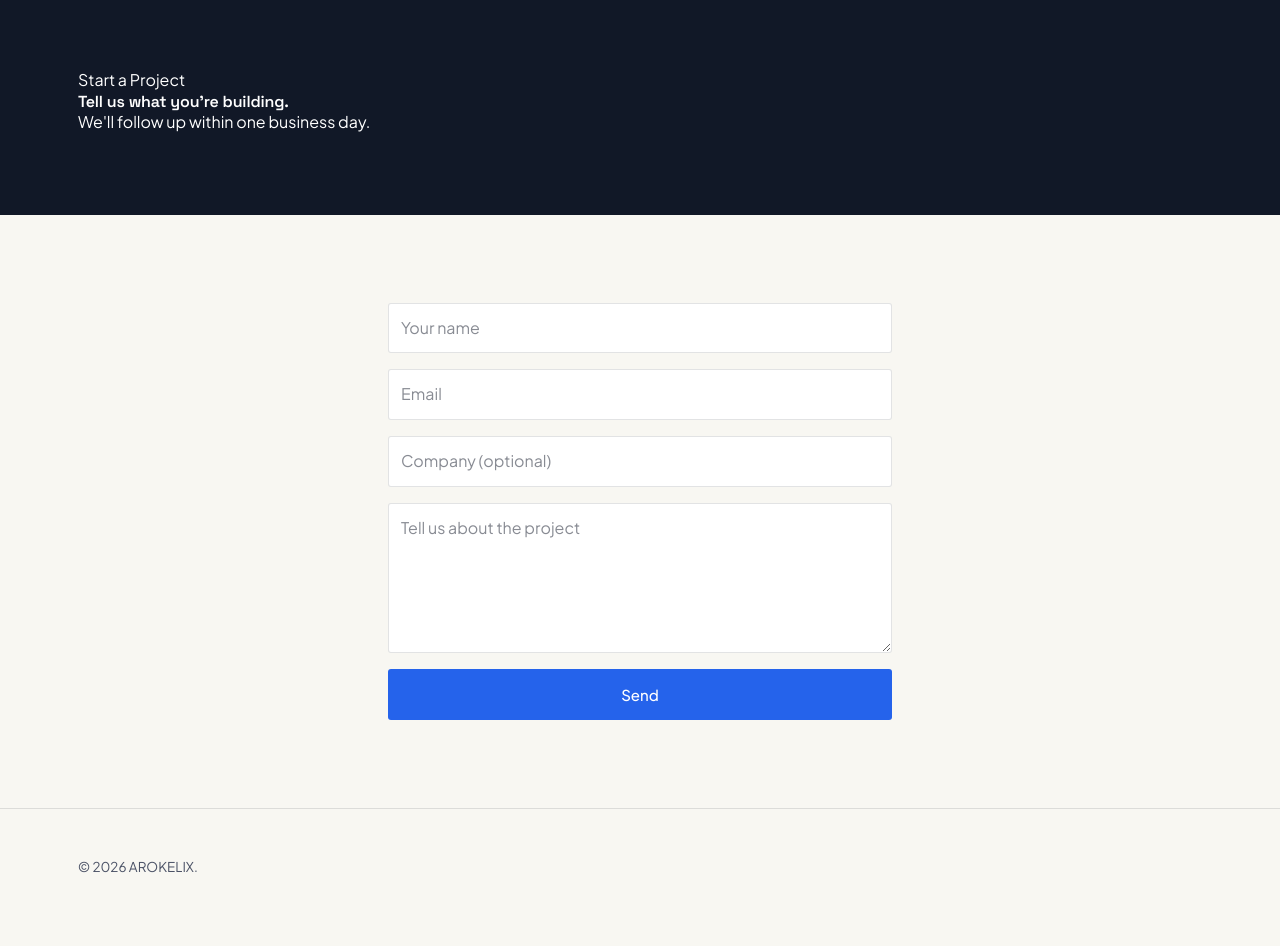
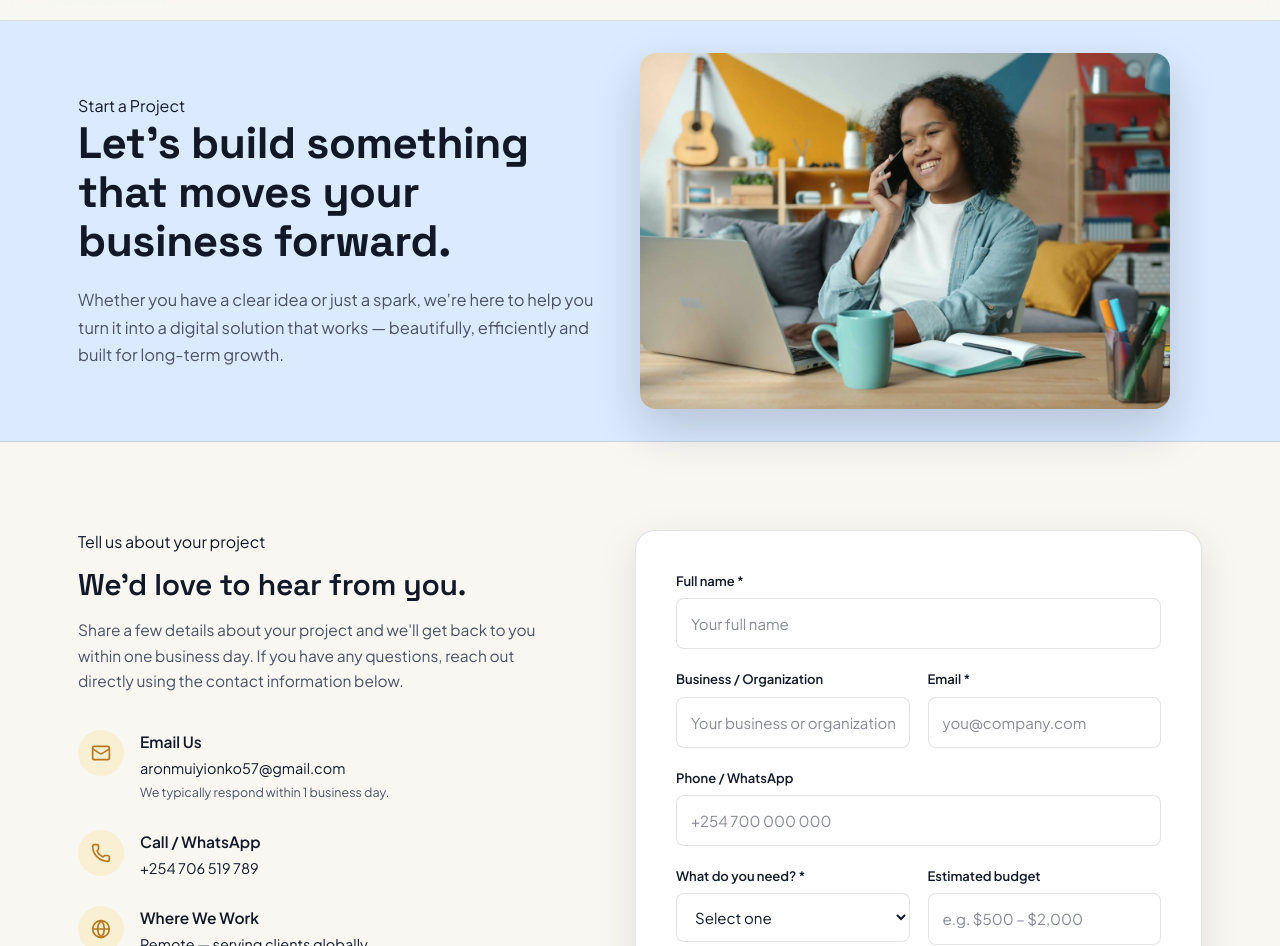
Before and after one commit to aronmuiyionko57-beep/arokelix, a Next.js app: page /contact in a window 1280 px wide. Shown: the part 66-1012 px from the top of the page. Built offline with nearby package versions, Linux system fonts and the light colour scheme.

Commit message:
Redesign Contact page with premium two-column layout

```diff
--- a/app/api/contact/route.ts
+++ b/app/api/contact/route.ts
@@ -6,13 +6,13 @@ const resend = new Resend(process.env.RESEND_API_KEY);
 export async function POST(request: Request) {
   try {
     const data = await request.json();
-    const { name, email, company, message } = data;
+    const { name, company, email, phone, service, budget, message } = data;
 
     await resend.emails.send({
       from: "AROKELIX Website <onboarding@resend.dev>",
       to: "aronmuiyionko57@gmail.com",
-      subject: `New project inquiry from ${name}`,
-      text: `Name: ${name}\nEmail: ${email}\nCompany: ${company || "—"}\n\nMessage:\n${message}`,
+      subject: `New project enquiry from ${name} — ${service || "General"}`,
+      text: `Name: ${name}\nCompany: ${company || "—"}\nEmail: ${email}\nPhone/WhatsApp: ${phone || "—"}\nService needed: ${service || "—"}\nBudget: ${budget || "—"}\n\nProject description:\n${message}`,
     });
 
     return NextResponse.json({ success: true });
--- a/app/contact/page.tsx
+++ b/app/contact/page.tsx
@@ -1,12 +1,21 @@
 "use client";
 
 import { useState } from "react";
+import { Mail, Phone, Globe as GlobeIcon } from "lucide-react";
+
+const services = [
+  "Website", "Software", "E-commerce", "Mobile App",
+  "Branding", "Digital Marketing", "Automation", "Other",
+];
 
 export default function Contact() {
-  const [form, setForm] = useState({ name: "", email: "", company: "", message: "" });
+  const [form, setForm] = useState({
+    name: "", company: "", email: "", phone: "",
+    service: "", budget: "", message: "",
+  });
   const [status, setStatus] = useState("idle");
 
-  function handleChange(e: React.ChangeEvent<HTMLInputElement | HTMLTextAreaElement>) {
+  function handleChange(e: React.ChangeEvent<HTMLInputElement | HTMLTextAreaElement | HTMLSelectElement>) {
     setForm({ ...form, [e.target.name]: e.target.value });
   }
 
@@ -20,68 +29,162 @@ export default function Contact() {
     });
     if (res.ok) {
       setStatus("sent");
-      setForm({ name: "", email: "", company: "", message: "" });
+      setForm({ name: "", company: "", email: "", phone: "", service: "", budget: "", message: "" });
     } else {
       setStatus("error");
     }
   }
 
+  const fieldStyle = {
+    padding: "13px 14px",
+    border: "1px solid var(--line)",
+    borderRadius: "8px",
+    background: "var(--surface)",
+    color: "var(--text-1)",
+    fontFamily: "inherit",
+    fontSize: "15px",
+    width: "100%",
+  };
+
+  const labelStyle = {
+    display: "block",
+    fontSize: "13px",
+    fontWeight: 600,
+    color: "var(--text-1)",
+    marginBottom: "7px",
+  };
+
   return (
     <>
       <header>
         <div className="wrap nav">
-          <div className="logo"><span className="mark"></span>AROKELIX</div>
+          <a href="/" className="logo">
+            <img src="/logo.png" alt="AROKELIX" className="logo-img" />
+          </a>
           <nav className="navlinks">
             <a href="/">Home</a>
             <a href="/about">About AROKELIX</a>
+            <a href="/work">Our Work</a>
           </nav>
+          <a href="/contact" className="navcta">Start a Project</a>
         </div>
       </header>
 
-      <section className="hero">
-        <div className="wrap">
+      <section className="contact-hero">
+        <div className="wrap contact-hero-grid">
+          <div className="contact-hero-text">
             <div className="hero-kicker">Start a Project</div>
-          <h1 style={{ maxWidth: "600px" }}>Tell us what you&apos;re building.</h1>
-          <p className="lede">We&apos;ll follow up within one business day.</p>
+            <h1 className="contact-hero-h1">Let&apos;s build something that moves your business forward.</h1>
+            <p className="contact-hero-lede">
+              Whether you have a clear idea or just a spark, we&apos;re here to help
+              you turn it into a digital solution that works — beautifully,
+              efficiently and built for long-term growth.
+            </p>
+          </div>
+          <div className="contact-hero-photo">
+            <img src="/contact-photo.jpg" alt="AROKELIX workspace" />
+          </div>
         </div>
       </section>
 
       <section>
-        <div className="wrap" style={{ maxWidth: "560px" }}>
+        <div className="wrap contact-split">
+          <div className="contact-info">
+            <div className="hero-kicker">Tell us about your project</div>
+            <h2 className="contact-info-h2">We&apos;d love to hear from you.</h2>
+            <p className="contact-info-lede">
+              Share a few details about your project and we&apos;ll get back to
+              you within one business day. If you have any questions, reach
+              out directly using the contact information below.
+            </p>
+
+            <div className="contact-item">
+              <div className="contact-icon"><Mail size={20} /></div>
+              <div>
+                <b>Email Us</b>
+                <div>aronmuiyionko57@gmail.com</div>
+                <span>We typically respond within 1 business day.</span>
+              </div>
+            </div>
+
+            <div className="contact-item">
+              <div className="contact-icon"><Phone size={20} /></div>
+              <div>
+                <b>Call / WhatsApp</b>
+                <div>+254 706 519 789</div>
+              </div>
+            </div>
+
+            <div className="contact-item">
+              <div className="contact-icon"><GlobeIcon size={20} /></div>
+              <div>
+                <b>Where We Work</b>
+                <div>Remote — serving clients globally</div>
+              </div>
+            </div>
+          </div>
+
+          <div className="contact-form-card">
             {status === "sent" ? (
-            <p style={{ fontSize: "18px" }}>Thanks — your message is in. We&apos;ll be in touch soon.</p>
+              <p style={{ fontSize: "18px" }}>Thanks — your project enquiry is in. We&apos;ll be in touch soon.</p>
             ) : (
-            <form onSubmit={handleSubmit} style={{ display: "flex", flexDirection: "column", gap: "16px" }}>
-              <input
-                name="name" placeholder="Your name" required
-                value={form.name} onChange={handleChange}
-                style={{ padding: "12px", border: "1px solid var(--line)", borderRadius: "3px", background: "var(--surface)", color: "var(--text-1)" }}
-              />
-              <input
-                name="email" type="email" placeholder="Email" required
-                value={form.email} onChange={handleChange}
-                style={{ padding: "12px", border: "1px solid var(--line)", borderRadius: "3px", background: "var(--surface)", color: "var(--text-1)" }}
-              />
-              <input
-                name="company" placeholder="Company (optional)"
-                value={form.company} onChange={handleChange}
-                style={{ padding: "12px", border: "1px solid var(--line)", borderRadius: "3px", background: "var(--surface)", color: "var(--text-1)" }}
-              />
-              <textarea
-                name="message" placeholder="Tell us about the project" required rows={5}
-                value={form.message} onChange={handleChange}
-                style={{ padding: "12px", border: "1px solid var(--line)", borderRadius: "3px", background: "var(--surface)", color: "var(--text-1)" }}
-              />
-              <button type="submit" className="btn btn-primary" disabled={status === "sending"}>
-                {status === "sending" ? "Sending…" : "Send"}
+              <form onSubmit={handleSubmit} style={{ display: "flex", flexDirection: "column", gap: "20px" }}>
+                <div>
+                  <label style={labelStyle}>Full name *</label>
+                  <input name="name" required value={form.name} onChange={handleChange} style={fieldStyle} placeholder="Your full name" />
+                </div>
+
+                <div style={{ display: "grid", gridTemplateColumns: "1fr 1fr", gap: "18px" }}>
+                  <div>
+                    <label style={labelStyle}>Business / Organization</label>
+                    <input name="company" value={form.company} onChange={handleChange} style={fieldStyle} placeholder="Your business or organization" />
+                  </div>
+                  <div>
+                    <label style={labelStyle}>Email *</label>
+                    <input name="email" type="email" required value={form.email} onChange={handleChange} style={fieldStyle} placeholder="you@company.com" />
+                  </div>
+                </div>
+
+                <div>
+                  <label style={labelStyle}>Phone / WhatsApp</label>
+                  <input name="phone" value={form.phone} onChange={handleChange} style={fieldStyle} placeholder="+254 700 000 000" />
+                </div>
+
+                <div style={{ display: "grid", gridTemplateColumns: "1fr 1fr", gap: "18px" }}>
+                  <div>
+                    <label style={labelStyle}>What do you need? *</label>
+                    <select name="service" required value={form.service} onChange={handleChange} style={fieldStyle}>
+                      <option value="">Select one</option>
+                      {services.map((s) => (
+                        <option key={s} value={s}>{s}</option>
+                      ))}
+                    </select>
+                  </div>
+                  <div>
+                    <label style={labelStyle}>Estimated budget</label>
+                    <input name="budget" placeholder="e.g. $500 – $2,000" value={form.budget} onChange={handleChange} style={fieldStyle} />
+                  </div>
+                </div>
+
+                <div>
+                  <label style={labelStyle}>Project description *</label>
+                  <textarea name="message" required rows={5} value={form.message} onChange={handleChange} style={fieldStyle} placeholder="Tell us about your project, goals and any specific requirements..." />
+                </div>
+
+                <button type="submit" className="btn btn-primary" style={{ padding: "15px 24px", fontSize: "16px" }} disabled={status === "sending"}>
+                  {status === "sending" ? "Sending…" : "Send Project Enquiry"}
                 </button>
                 {status === "error" && <p style={{ color: "crimson" }}>Something went wrong — try again.</p>}
               </form>
             )}
           </div>
+        </div>
       </section>
 
       <footer>
+        <div className="wrap" style={{ marginBottom: "24px" }}>
+          <img src="/logo.png" alt="AROKELIX" style={{ height: "72px", width: "auto", mixBlendMode: "multiply" }} />
+        </div>
         <div className="wrap foot-row">
           <div>© {new Date().getFullYear()} AROKELIX.</div>
         </div>
--- a/app/globals.css
+++ b/app/globals.css
@@ -377,7 +377,7 @@ footer{padding:48px 0;}
   color:var(--signal);
 }
 
-.btn{display:inline-flex;align-items:center;justify-content:center;gap:8px;padding:13px 24px;border-radius:3px;font-size:15px;font-weight:500;border:1px solid transparent;transition:transform 0.15s ease, box-shadow 0.15s ease;}
+.btn{display:inline-flex;align-items:center;justify-content:center;gap:8px;padding:13px 24px;border-radius:3px;font-size:15px;font-weight:500;border:1px solid transparent;transition:transform 0.15s ease, box-shadow 0.15s ease;cursor:pointer;}
 .btn:hover{transform:translateY(-1px);}
 .btn-primary{background:var(--signal);color:#fff;}
 .btn-primary:hover{box-shadow:0 8px 20px rgba(37,99,235,0.25);}
@@ -499,3 +499,117 @@ img{
   opacity:1;
   pointer-events:auto;
 }
+
+.contact-hero{
+  padding:0;
+  border-bottom:1px solid var(--line);
+  background:var(--paper-raised);
+}
+.contact-hero-grid{
+  display:grid;
+  grid-template-columns:1fr 1fr;
+  align-items:center;
+  min-height:420px;
+}
+.contact-hero-text{
+  padding:64px 0;
+}
+.contact-hero-h1{
+  font-family:"Space Grotesk", system-ui, sans-serif;
+  font-weight:700;
+  font-size:clamp(30px,3.6vw,44px);
+  line-height:1.12;
+  color:var(--ink);
+  max-width:480px;
+  margin:0 0 20px;
+}
+.contact-hero-lede{
+  font-size:16.5px;
+  line-height:1.65;
+  color:var(--text-2);
+  max-width:44ch;
+  margin:0;
+}
+.contact-hero-photo{
+  height:100%;
+  min-height:420px;
+  padding:32px 32px 32px 0;
+}
+.contact-hero-photo img{
+  width:100%;
+  height:100%;
+  object-fit:cover;
+  border-radius:16px;
+  box-shadow:0 20px 48px rgba(17,24,39,0.18);
+}
+@media (max-width:900px){
+  .contact-hero-grid{grid-template-columns:1fr;min-height:auto;}
+  .contact-hero-text{padding:48px 0 24px;}
+  .contact-hero-photo{min-height:260px;padding:0 0 32px;}
+  .contact-hero-photo img{border-radius:16px;}
+}
+
+.contact-split{
+  display:grid;
+  grid-template-columns:1fr 1.15fr;
+  gap:64px;
+  align-items:start;
+}
+@media (max-width:900px){
+  .contact-split{grid-template-columns:1fr;gap:48px;}
+}
+
+.contact-info-h2{
+  font-size:clamp(24px,3vw,30px);
+  margin:14px 0 16px;
+}
+.contact-info-lede{
+  font-size:15.5px;
+  color:var(--text-2);
+  line-height:1.65;
+  margin-bottom:36px;
+  max-width:44ch;
+}
+
+.contact-item{
+  display:flex;
+  gap:16px;
+  margin-bottom:26px;
+}
+.contact-icon{
+  width:46px;
+  height:46px;
+  border-radius:50%;
+  background:rgba(251,191,36,0.15);
+  color:#b7791f;
+  display:flex;
+  align-items:center;
+  justify-content:center;
+  flex-shrink:0;
+}
+.contact-item b{
+  display:block;
+  font-size:15.5px;
+  font-weight:600;
+  margin-bottom:3px;
+  color:var(--ink);
+}
+.contact-item div > div{
+  font-size:14.5px;
+  color:var(--text-1);
+}
+.contact-item span{
+  font-size:12.5px;
+  color:var(--text-2);
+}
+
+.contact-form-card{
+  background:var(--surface);
+  border-radius:20px;
+  padding:40px;
+  box-shadow:0 12px 40px rgba(17,24,39,0.1);
+  border:1px solid var(--line);
+}
+@media (max-width:600px){
+  .contact-form-card{padding:24px;border-radius:16px;}
+}
```
Also changed, not shown: app/page.tsx (+29 -9 lines), public/contact-photo.jpg (added). Lines whose indentation alone changed are shown as unchanged.
